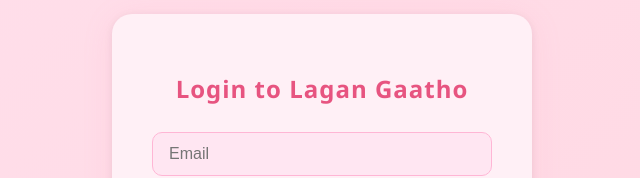
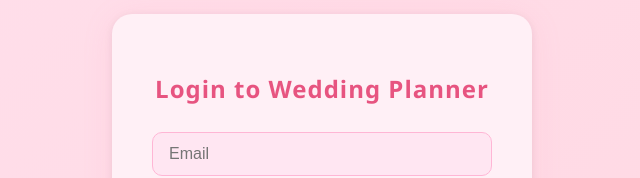
Before and after one commit to rishavadhikari4/planIt_Nepal, a React (Vite) app: page /login in a window 1280 px wide. Shown: the part 131-309 px from the top of the page, without its empty margins (318-958 px from the left). Built offline with nearby package versions, Linux system fonts and the light colour scheme; no server answers.

Commit message:
changed the name of the whole website

```diff
--- a/index.html
+++ b/index.html
@@ -3,7 +3,7 @@
   <head>
     <meta charset="UTF-8" />
     <meta name="viewport" content="width=device-width, initial-scale=1.0" />
-    <title>Lagan Gaatho</title>
+    <title>Wedding Planner</title>
     <meta name="description" content="Lagan-Gaatho-site" />
     <meta name="author" content="PKC" />
 
--- a/src/components/Header.jsx
+++ b/src/components/Header.jsx
@@ -29,7 +29,7 @@ const Header = () => {
     <header className="header">
       <nav className="header__nav container">
         <Link to="/" className="header__logo">
-          Lagan Gaatho
+          Wedding Planner
         </Link>
         <button
           className="header__menu-toggle"
--- a/src/pages/Login.jsx
+++ b/src/pages/Login.jsx
@@ -24,7 +24,7 @@ const Login = () => {
 
         <div className="auth-container">
             <div className="auth-box">
-                <h2>Login to Lagan Gaatho</h2>
+                <h2>Login to Wedding Planner</h2>
                 {error && <p className="error-message">{error}</p>}
                 <form onSubmit={handleSubmit}>
                     <input
--- a/src/pages/Register.jsx
+++ b/src/pages/Register.jsx
@@ -28,7 +28,7 @@ const Register = () => {
     return (
         <div className="auth-container">
             <div className="auth-box">
-                <h2>Sign Up to Lagan Gaatho</h2>
+                <h2>Sign Up to Wedding Planner</h2>
                 <form onSubmit={handleSubmit}>
                     <input
                         type="text"
```
